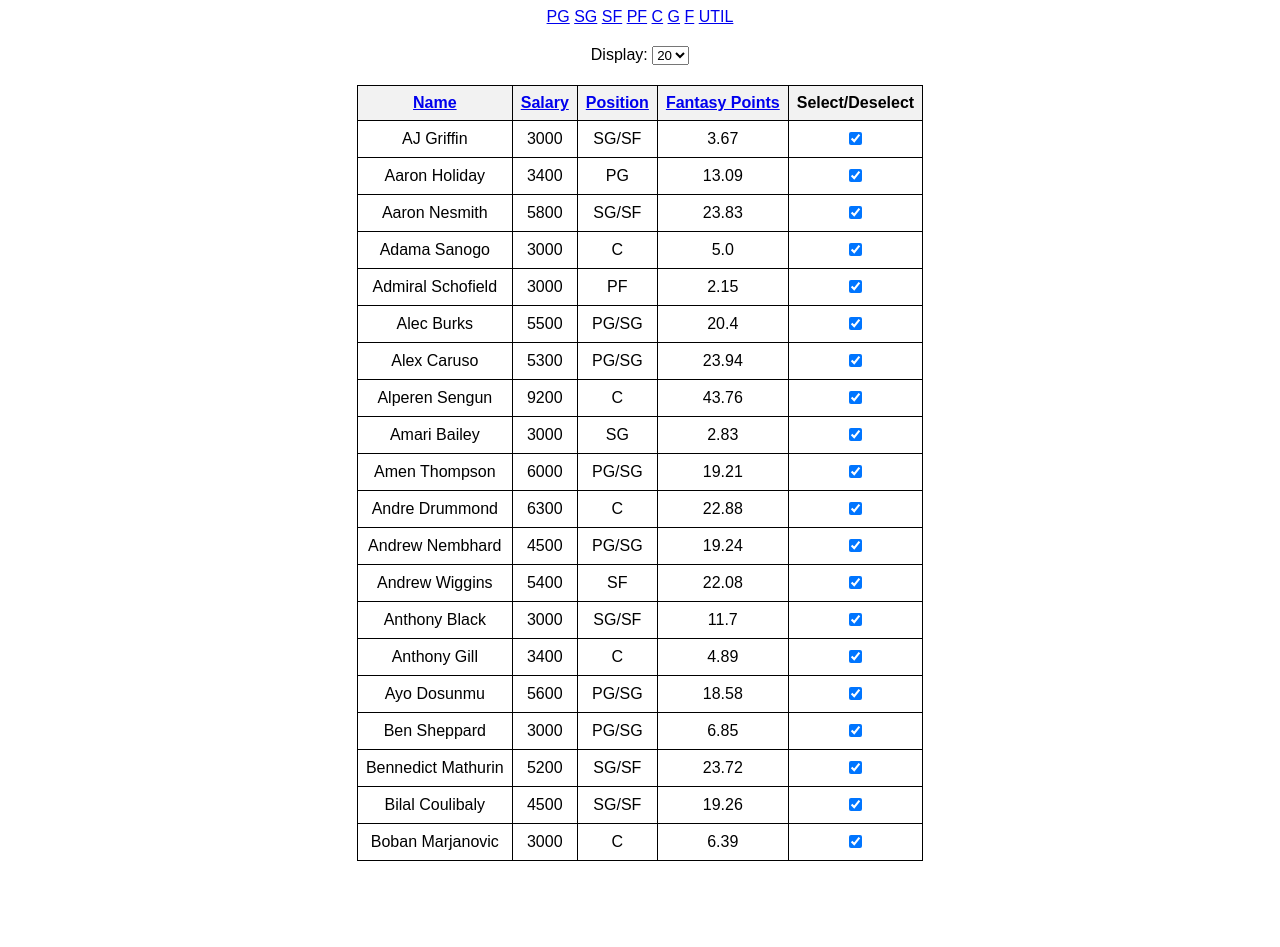
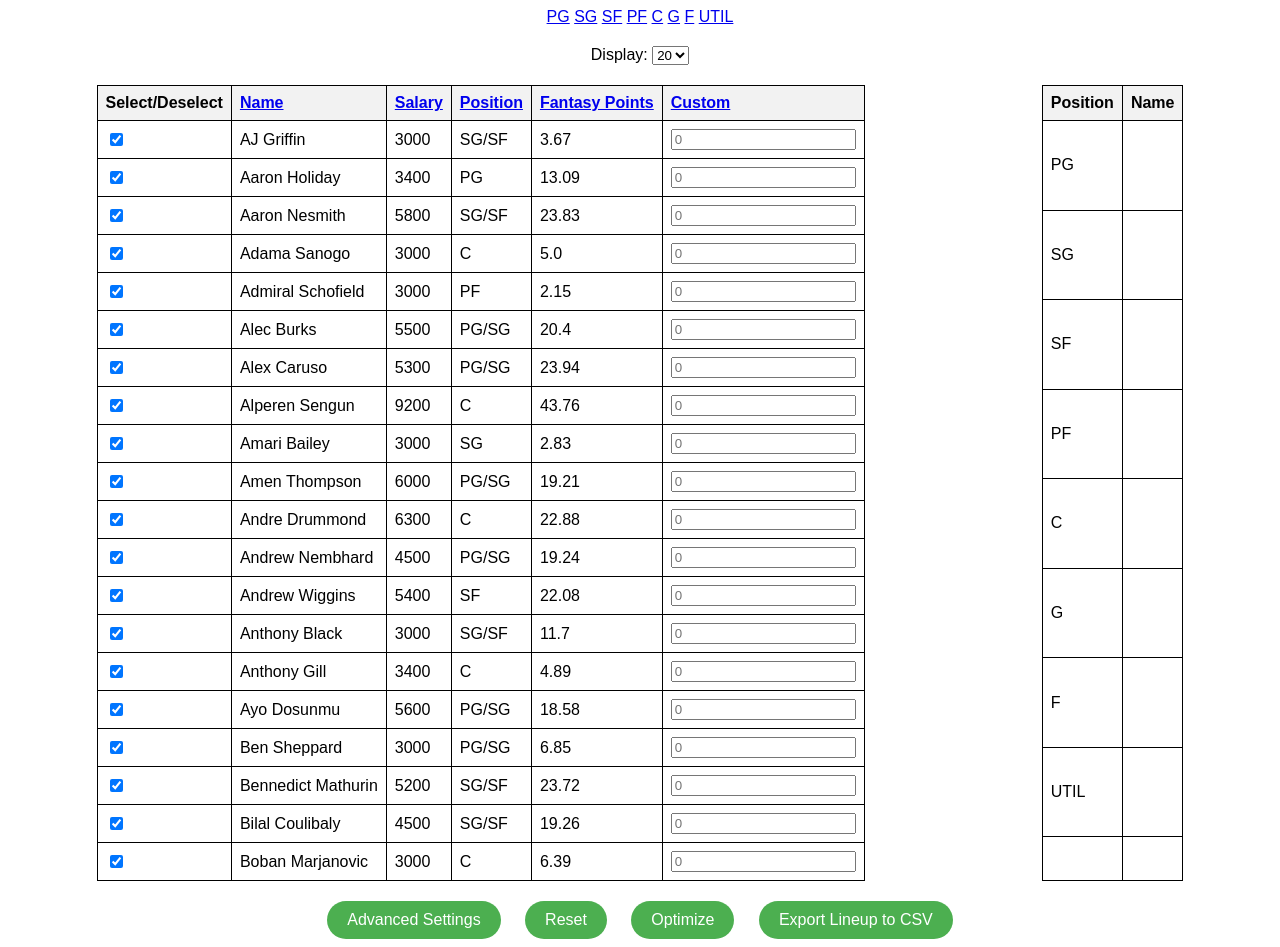
Before and after one commit to calmextex/CS361Sprint1, a Flask app: page / in a window 1280 px wide. Before the commit the page ends 861 px from the top, so only its background shows below. Run offline with Flask 3, Linux system fonts and the light colour scheme.

Commit message:
Adding opto

```diff
--- a/main.py
+++ b/main.py
@@ -1,5 +1,6 @@
-from flask import Flask, render_template, request
+from flask import Flask, render_template, request, jsonify
 import pandas as pd
+import optimizer
 
 app = Flask(__name__)
 
@@ -49,18 +50,15 @@ def index():
                            current_position=position, sort_by=sort_by, sort_order=sort_order)
 
 
+@app.route('/optimize', methods=['POST'])
+def optimize():
+    lineup_optimizer = optimizer.Optimizer()
+    lineup_optimizer.load_player_information()
+    optimized_lineup = lineup_optimizer.optimization()
+    lineup_optimizer.export()
+    return render_template('index.html', optimized_lineup=optimized_lineup)
+# @app.route('/export_lineup')
+# def export_lineup():
+#     # upon clicking button, export the lineup (as a table in the html page) to a csv file
 if __name__ == '__main__':
     app.run(debug=True)
-
-# @app.route('/optimize', methods=['POST'])
-# def optimize():
-#     selected_players = request.form.getlist('selected_player')
-#     optimized_lineup = optimize_lineup(selected_players)  # Implement this
-#     # Optionally, save optimized lineup to session or database for exporting
-#     return render_template('index.html', optimized_lineup=optimized_lineup)
-#
-# @app.route('/export_lineup')
-# def export_lineup():
-#     # Retrieve the optimized lineup from session or database
-#     csv_file = generate_csv(optimized_lineup)  # Implement this
-#     return send_file(csv_file, as_attachment=True, download_name='lineup.csv')
--- a/templates/index.html
+++ b/templates/index.html
@@ -5,23 +5,58 @@
     <title>Daily Fantasy Basketball Optimizer</title>
     <style>
          body {
-            text-align: center; /* Center-aligns the content */
-            font-family: Arial, sans-serif; /* Sets a default font */
+            font-family: Arial, sans-serif;
+            display: flex;
+            justify-content: center;
+            flex-wrap: wrap;
+        }
+        .table-container {
+            display: flex;
+            justify-content: space-around;
+            width: 100%;
         }
         .position-buttons, .display-count-form {
-            margin-bottom: 20px; /* Adds some space below the buttons and dropdown */
+            margin-bottom: 20px;
+            width: 100%;
+            text-align: center;
         }
         table {
-            margin-left: auto;
-            margin-right: auto; /* Centers the table */
-            border-collapse: collapse; /* Improves table appearance */
+            border-collapse: collapse;
+            margin: 0 10px; /* Add some spacing between tables */
         }
         th, td {
-            border: 1px solid black; /* Adds borders to the table cells */
-            padding: 8px; /* Adds some padding inside table cells */
+            border: 1px solid black;
+            padding: 8px;
+            text-align: left; /* Align text to left */
         }
         th {
-            background-color: #f2f2f2; /* Adds a background color to the table headers */
+            background-color: #f2f2f2;
+        }
+        .optimized-lineup-table {
+            border-collapse: collapse;
+        }
+
+        .optimized-lineup-table th, .optimized-lineup-table td {
+            padding: 8px;
+            border: 1px solid black;
+        }
+        .buttons-section button, .buttons-section form button {
+            font-size: 16px;
+            padding: 10px 20px;
+            margin: 0 10px;
+            border: none;
+            border-radius: 20px;
+            cursor: pointer;
+            background-color: #4CAF50;
+            color: white;
+        }
+
+        .buttons-section button:hover, .buttons-section form button:hover {
+            background-color: #45a049;
+        }
+
+        .buttons-section form {
+            display: inline;
         }
     </style>
 </head>
@@ -50,31 +85,60 @@
     </form>
 </div>
 
+<div class="table-container">
     <table>
         <thead>
         <tr>
+            <th>Select/Deselect</th>
             <th><a href="/?position={{ current_position }}&count={{ current_count }}&sort_by=Name&sort_order={{ 'desc' if sort_by == 'Name' and sort_order == 'asc' else 'asc' }}">Name</a></th>
             <th><a href="/?position={{ current_position }}&count={{ current_count }}&sort_by=Salary&sort_order={{ 'desc' if sort_by == 'Salary' and sort_order == 'asc' else 'asc' }}">Salary</a></th>
             <th><a href="/?position={{ current_position }}&count={{ current_count }}&sort_by=Position&sort_order={{ 'desc' if sort_by == 'Position' and sort_order == 'asc' else 'asc' }}">Position</a></th>
             <th><a href="/?position={{ current_position }}&count={{ current_count }}&sort_by=AvgPointsPerGame&sort_order={{ 'desc' if sort_by == 'AvgPointsPerGame' and sort_order == 'asc' else 'asc' }}">Fantasy Points</a></th>
-        <th>Select/Deselect</th>
+            <th><a href="/?position={{ current_position }}&count={{ current_count }}&sort_by=Custom&sort_order={{ 'desc' if sort_by == 'Custom' and sort_order == 'asc' else 'asc' }}">Custom</a></th>
+
         </tr>
     </thead>
 
         <tbody>
         {% for player in players %}
         <tr>
+            <!-- Ensure checkboxes are checked by default -->
+            <td><input type="checkbox" name="selected_player" value="{{ player['ID'] }}" checked></td>
           <td>{{ player.Name }}</td>
           <td>{{ player.Salary }}</td>
           <td>{{ player.Position }}</td>
           <td>{{ player.AvgPointsPerGame }}</td>
-      <!-- Ensure checkboxes are checked by default -->
-      <td><input type="checkbox" name="selected_player" value="{{ player['ID'] }}" checked></td>
+          <td><input type="number" name="custom_{{ player['ID'] }}" placeholder="0"></td>
         </tr>
       {% endfor %}
     </tbody>
-
     </table>
+  <table class="optimized-lineup-table">
+        <thead>
+            <tr>
+                <th>Position</th>
+                <th>Name</th>
+            </tr>
+        </thead>
+        <tbody>
+            <!-- Preset positions -->
+            {% for position in ['PG', 'SG', 'SF', 'PF', 'C', 'G', 'F', 'UTIL', Score] %}
+            <tr>
+                <td>{{ position }}</td>
+                <td><!-- Filled after optimization --></td>
+            </tr>
+            {% endfor %}
+        </tbody>
+    </table>
+</div>
+<div class="buttons-section" style="text-align: center; margin-top: 20px;">
+    <button onclick="location.href='/advanced_settings'">Advanced Settings</button>
+    <button onclick="location.reload()">Reset</button>
+    <form action="/optimize" method="post" style="display: inline;">
+        <button type="submit">Optimize</button>
+    </form>
+    <button onclick="location.href='/export_lineup'">Export Lineup to CSV</button>
+</div>
 
 </body>
 </html>
```
Also changed, not shown: optimizer.py (added, +128 -0 lines). Lines whose indentation alone changed are shown as unchanged.
